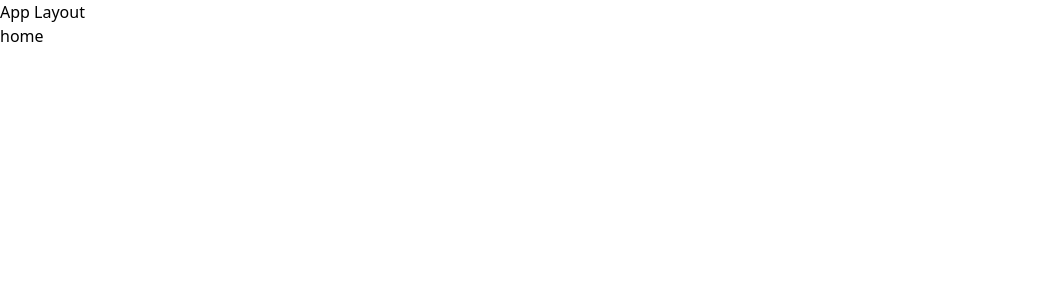
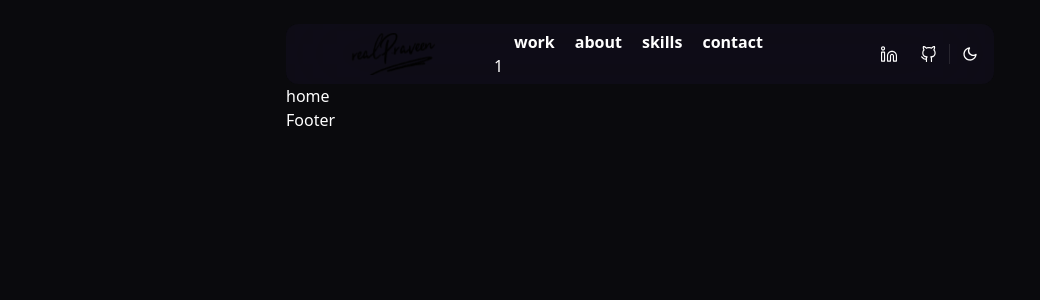
Before and after one commit to praveen-raj-r/praveen-raj-web-app, a React (Vite) app: page / in a window 1280 px wide. Shown: the top 300 px of the page, without its empty margins (0-1040 px from the left). Built offline with nearby package versions, Linux system fonts and the light colour scheme.

Commit message:
added footer and navbar

```diff
--- /dev/null
+++ b/src/components/Footer.jsx
@@ -0,0 +1,5 @@
+function Footer() {
+  return <footer>Footer</footer>;
+}
+
+export default Footer;
--- /dev/null
+++ b/src/components/Navbar.jsx
@@ -0,0 +1,78 @@
+import { Link } from "react-router-dom";
+
+import logo from "/realPraveen-logo.svg";
+import linkedIn from "/linkedin.svg";
+import github from "/github.svg";
+import darkMoon from "/moon-dark-mode.svg";
+// import lightSon from "/sun-light-mode.svg";
+
+const navItems = [
+  { id: "1", label: "work", routePath: "/work", badge: 1, special: true },
+  { id: "2", label: "about", routePath: "/about", badge: 0, special: false },
+  { id: "3", label: "skills", routePath: "/skills", badge: 0, special: false },
+  {
+    id: "4",
+    label: "contact",
+    routePath: "/contact",
+    badge: 0,
+    special: false,
+  },
+];
+
+function Navbar() {
+  return (
+    <nav className="backdrop-blur-[44px] relative z-10 w-full bg-[#1c162f4d] px-4 py-[10px] rounded-xl flex justify-between">
+      <div className="flex items-center max-h-10">
+        <div className="flex items-center max-h-10 p-0 scale-[0.92]">
+          <Link to="/">
+            <img src={logo} />
+          </Link>
+        </div>
+        <div className="relative flex items-center ml-2 max-h-10">
+          <ul className="flex">
+            {navItems.map((navItem) => (
+              <NavItem key={navItem.id} navItem={navItem} />
+            ))}
+          </ul>
+        </div>
+      </div>
+      <div className="flex items-center max-h-10">
+        <div className="flex items-center max-h-10 border-r border-[#ffffff1a] mr-3">
+          <a
+            target="_blank"
+            className="leading-[0px] py-[2px] px-3"
+            href="https://www.linkedin.com/in/developer-praveen-raj/"
+          >
+            <img src={linkedIn} />
+          </a>
+          <a
+            target="_blank"
+            className="leading-[0px] py-[2px] px-3"
+            href="https://github.com/praveen-raj-r"
+          >
+            <img src={github} />
+          </a>
+        </div>
+        <div className="flex items-center max-h-10">
+          <img src={darkMoon} />
+        </div>
+      </div>
+    </nav>
+  );
+}
+function NavItem({ navItem }) {
+  let { label, routePath, badge, special } = navItem;
+  return (
+    <li className="relative">
+      <Link to={routePath}>
+        <span
+          className={`pl-5 font-semibold ${special ? "gradient retro-2" : ""}`}
+        >
+          {label}
+        </span>
+        {badge > 0 && <div className="nav-items-badge">{badge}</div>}
+      </Link>
+    </li>
+  );
+}
+export default Navbar;
--- a/src/layouts/AppLayout.jsx
+++ b/src/layouts/AppLayout.jsx
@@ -1,11 +1,16 @@
 import { Outlet } from "react-router-dom";
+import Navbar from "../components/Navbar";
+import Footer from "../components/Footer";
 
 function AppLayout() {
   return (
-    <div>
-      App Layout
-      <Outlet />
-    </div>
+    <main className="relative h-screen z-[1] bg-[#0A0A0D] main-container text-white">
+      <div className="max-w-[708px] mx-auto pt-6 ">
+        <Navbar />
+        <Outlet />
+        <Footer />
+      </div>
+    </main>
   );
 }
 
```
